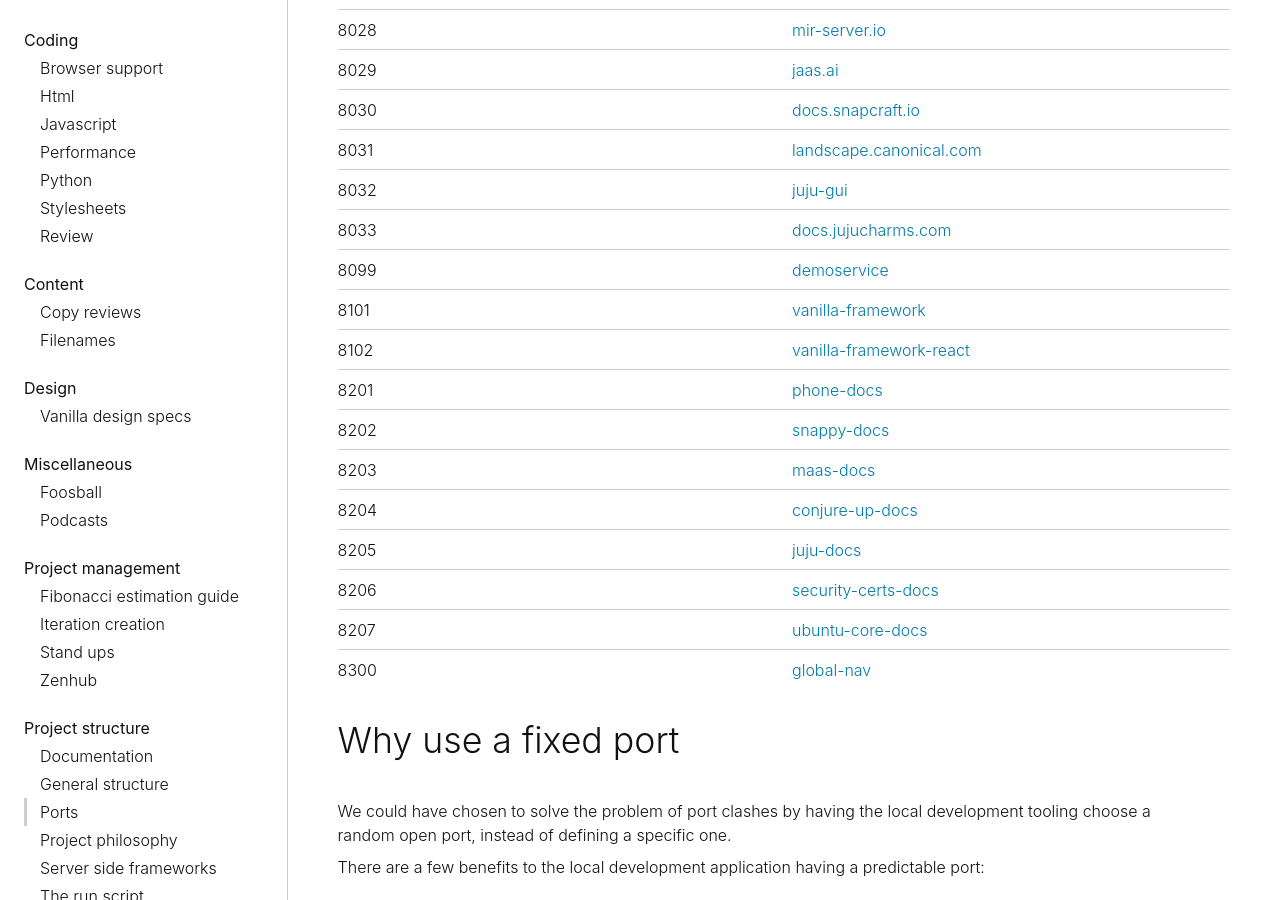
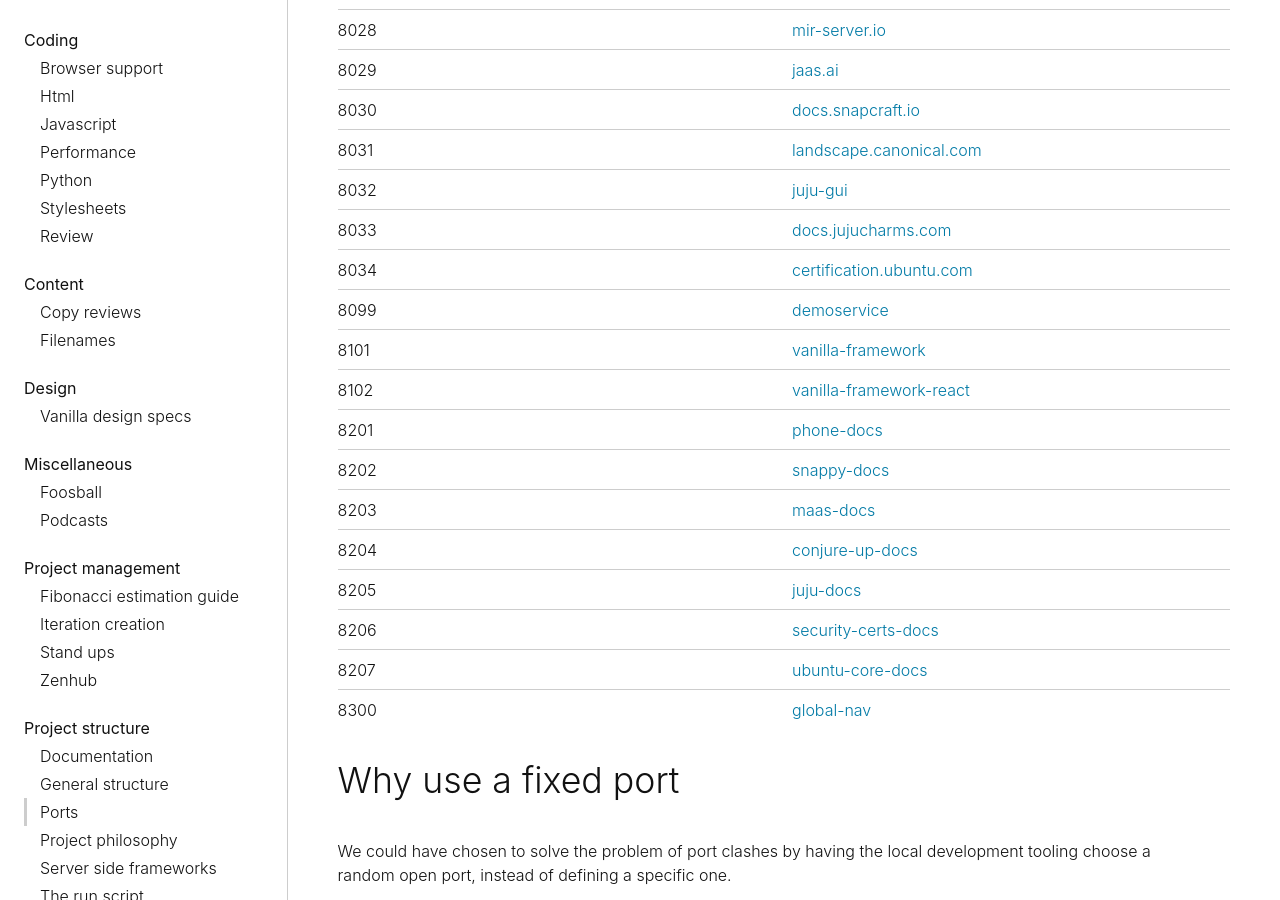
Before and after one commit to canonical-web-and-design/practices, a Jekyll site: the page built from project-structure/ports.md, in a window 1280 px wide and 900 px high, scrolled down 1725 px. Built offline with Jekyll 4.4.1, drawn with Linux system fonts in a browser that asks for light colours; some web fonts are replaced.

Commit message:
Adds port for certification.ubuntu.com

```diff
--- a/project-structure/ports.md
+++ b/project-structure/ports.md
@@ -46,6 +46,7 @@
 | 8031 | [landscape.canonical.com](https://github.com/canonical-web-and-design/landscape.canonical.com)      |
 | 8032 | [juju-gui](https://github.com/juju/juju-gui)                                                        |
 | 8033 | [docs.jujucharms.com](https://github.com/canonical-web-and-design/docs.jujucharms.com)              |
+| 8034 | [certification.ubuntu.com](https://github.com/canonical-web-and-design/certification.ubuntu.com)    |
 | 8099 | [demoservice](https://github.com/canonical-web-and-design/demoservice)                              |
 | 8101 | [vanilla-framework](https://github.com/canonical-web-and-design/vanilla-framework)                  |
 | 8102 | [vanilla-framework-react](https://github.com/canonical-web-and-design/vanilla-framework-react)      |
```
